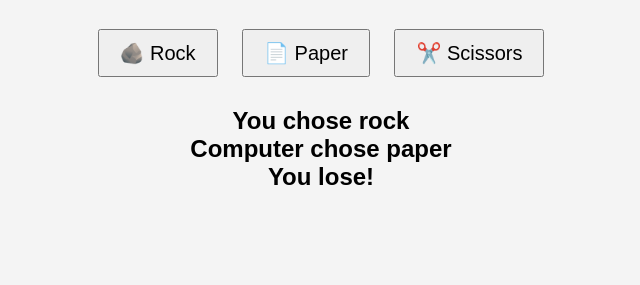
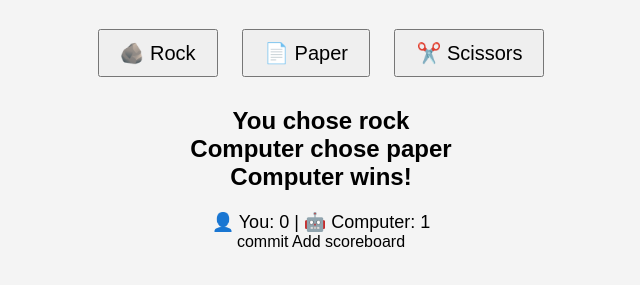
Before and after one commit to meliodic7/rock-paper-game, a plain HTML site: page index.html in a window 1280 px wide. Both pictures are taken after a click on the button "🪨 Rock". Shown: the part 119-404 px from the top of the page, without its empty margins (319-959 px from the left). Drawn offline with Linux system fonts and the light colour scheme.

Commit message:
Update index.html

```diff
--- a/index.html
+++ b/index.html
@@ -3,35 +3,67 @@
 <head>
   <title>Rock Paper Scissors</title>
   <style>
-    body { text-align: center; font-family: sans-serif; background: #f4f4f4; padding: 50px; }
-    button { margin: 10px; font-size: 20px; padding: 10px 20px; }
+    body {
+      text-align: center;
+      font-family: sans-serif;
+      background: #f4f4f4;
+      padding: 50px;
+    }
+    button {
+      margin: 10px;
+      font-size: 20px;
+      padding: 10px 20px;
+    }
+    .scoreboard {
+      margin-top: 20px;
+      font-size: 18px;
+    }
   </style>
 </head>
 <body>
   <h1>Rock Paper Scissors</h1>
+
   <button onclick="play('rock')">🪨 Rock</button>
   <button onclick="play('paper')">📄 Paper</button>
   <button onclick="play('scissors')">✂️ Scissors</button>
+
   <h2 id="result"></h2>
 
+  <div class="scoreboard">
+    👤 You: <span id="user-score">0</span> |
+    🤖 Computer: <span id="computer-score">0</span>
+  </div>
+
   <script>
+    let userScore = 0;
+    let computerScore = 0;
+
     function play(userChoice) {
       const choices = ['rock', 'paper', 'scissors'];
-      const computerChoice = choices[Math.floor(Math.random() * 3)];
+      const computerChoice = choices[Math.floor(Math.random() * choices.length)];
       let result = '';
-      if (userChoice === computerChoice) result = "It's a tie!";
-      else if (
+
+      if (userChoice === computerChoice) {
+        result = "It's a draw!";
+      } else if (
         (userChoice === 'rock' && computerChoice === 'scissors') ||
         (userChoice === 'paper' && computerChoice === 'rock') ||
         (userChoice === 'scissors' && computerChoice === 'paper')
-      ) result = "You win!";
-      else result = "You lose!";
-      document.getElementById("result").innerHTML = `
-        You chose <b>${userChoice}</b><br>
-        Computer chose <b>${computerChoice}</b><br>
-        <strong>${result}</strong>
-      `;
+      ) {
+        result = "You win!";
+        userScore++;
+      } else {
+        result = "Computer wins!";
+        computerScore++;
+      }
+
+      document.getElementById("result").innerHTML =
+        `You chose <b>${userChoice}</b><br>Computer chose <b>${computerChoice}</b><br><strong>${result}</strong>`;
+
+      document.getElementById("user-score").textContent = userScore;
+      document.getElementById("computer-score").textContent = computerScore;
     }
   </script>
 </body>
 </html>
+commit Add scoreboard
```
